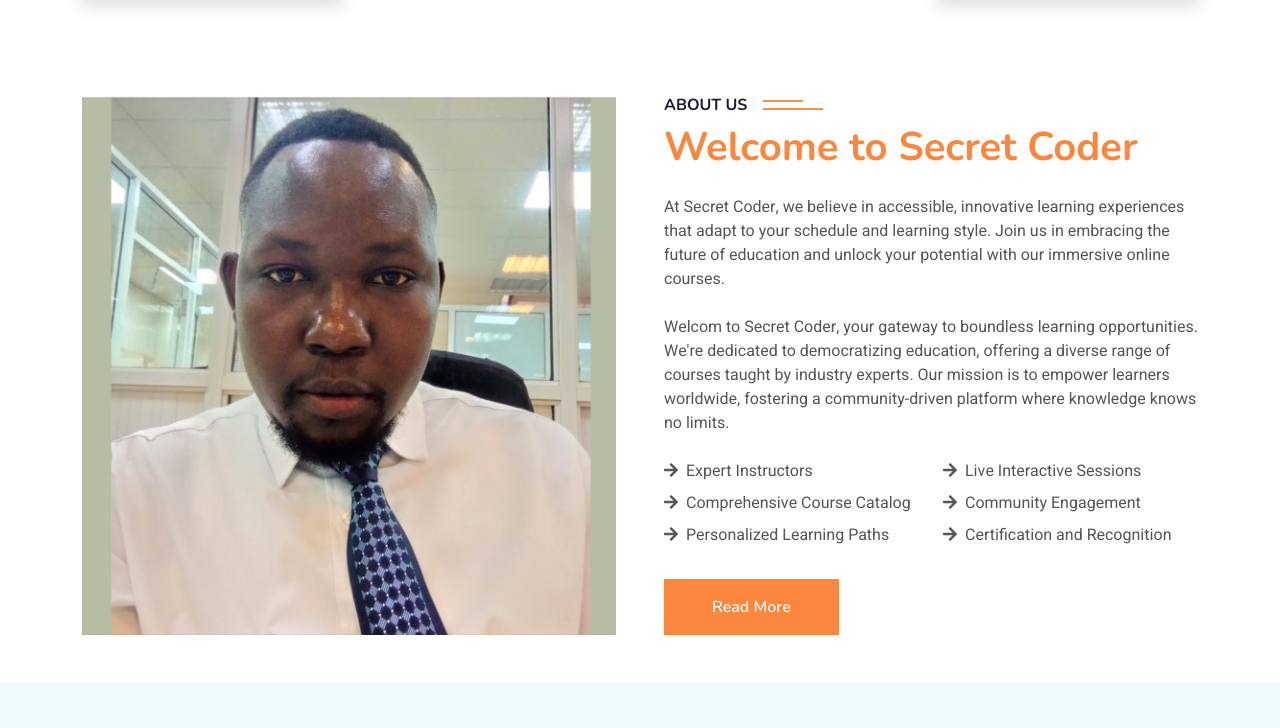
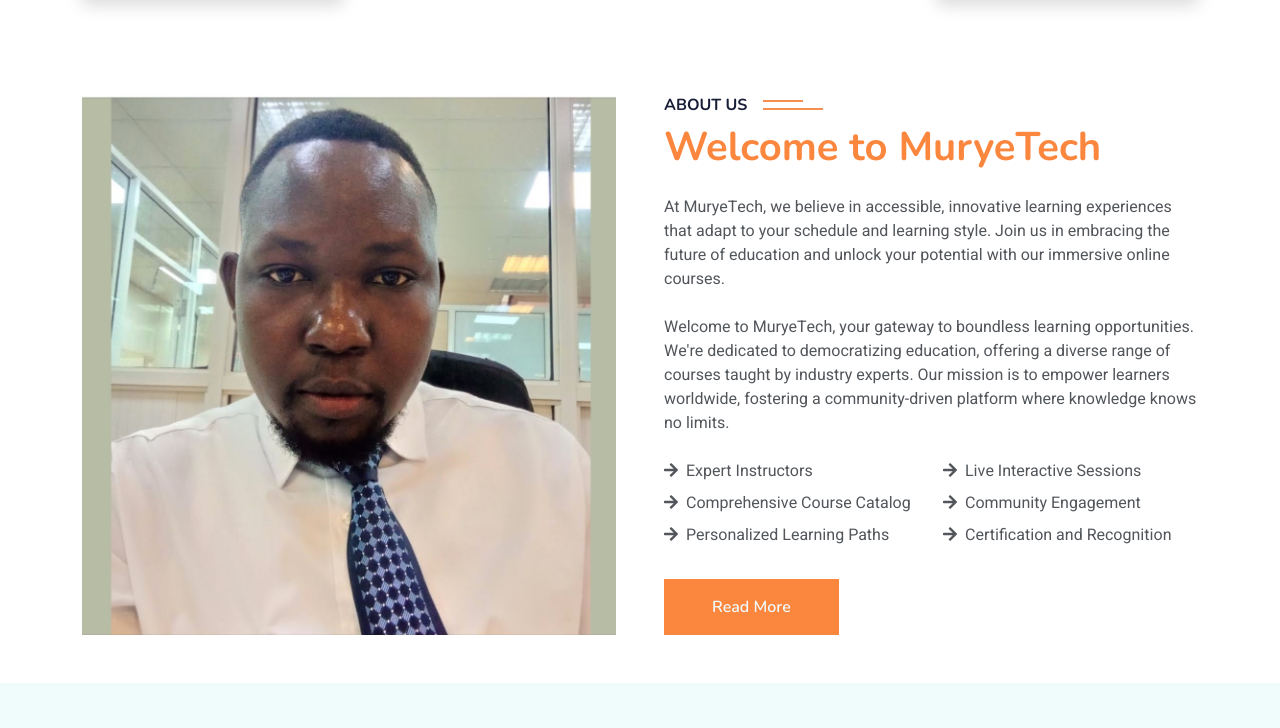
Before and after one commit to taytech-dev/muryetech, a plain HTML site: page index.html in a window 1280 px wide. Shown: the part 1402-2130 px from the top of the page. Drawn offline with nearby package versions, Linux system fonts and the light colour scheme.

Commit message:
commit changes

```diff
--- a/index.html
+++ b/index.html
@@ -205,11 +205,11 @@
                 </div>
                 <div class="col-lg-6 wow fadeInUp" data-wow-delay="0.3s">
                     <h6 class="section-title bg-white text-start pe-3">About Us</h6>
-                    <h1 class="mb-4" style="color: #fb873f;">Welcome to Secret Coder</h1>
-                    <p class="mb-4">At Secret Coder, we believe in accessible, innovative learning experiences that
+                    <h1 class="mb-4" style="color: #fb873f;">Welcome to MuryeTech</h1>
+                    <p class="mb-4">At MuryeTech, we believe in accessible, innovative learning experiences that
                         adapt to your schedule and learning style. Join us in embracing the future of education and
                         unlock your potential with our immersive online courses.</p>
-                    <p class="mb-4"> Welcom to Secret Coder, your gateway to boundless learning opportunities. We're
+                    <p class="mb-4"> Welcome to MuryeTech, your gateway to boundless learning opportunities. We're
                         dedicated to democratizing education, offering a diverse range of courses taught by industry
                         experts. Our mission is to empower learners worldwide, fostering a community-driven platform
                         where knowledge knows no limits.</p>
@@ -685,7 +685,7 @@
                         <div class="position-relative overflow-hidden text-light image">
                             <img class="img-fluid" src="img/course-11.jpg" alt="">
                             <div style="position:absolute;top: 15px;left: 16px; font-size:12px; border-radius:3px; background-color:#fb873f;"
-                                class="px-2 py-1 fw-bold text-uppercase">FREE</div>
+                                class="px-2 py-1 fw-bold text-uppercase">PAID</div>
 
                         </div>
                         <div class="p-2 pb-0">
```
